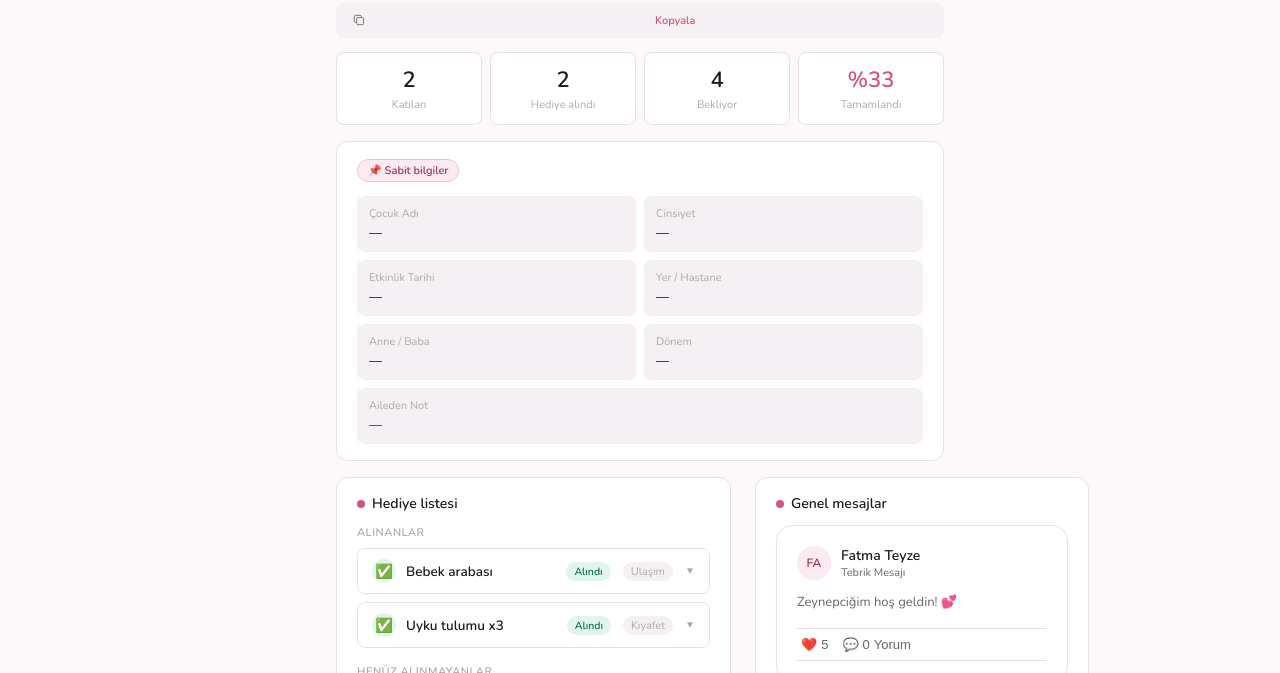
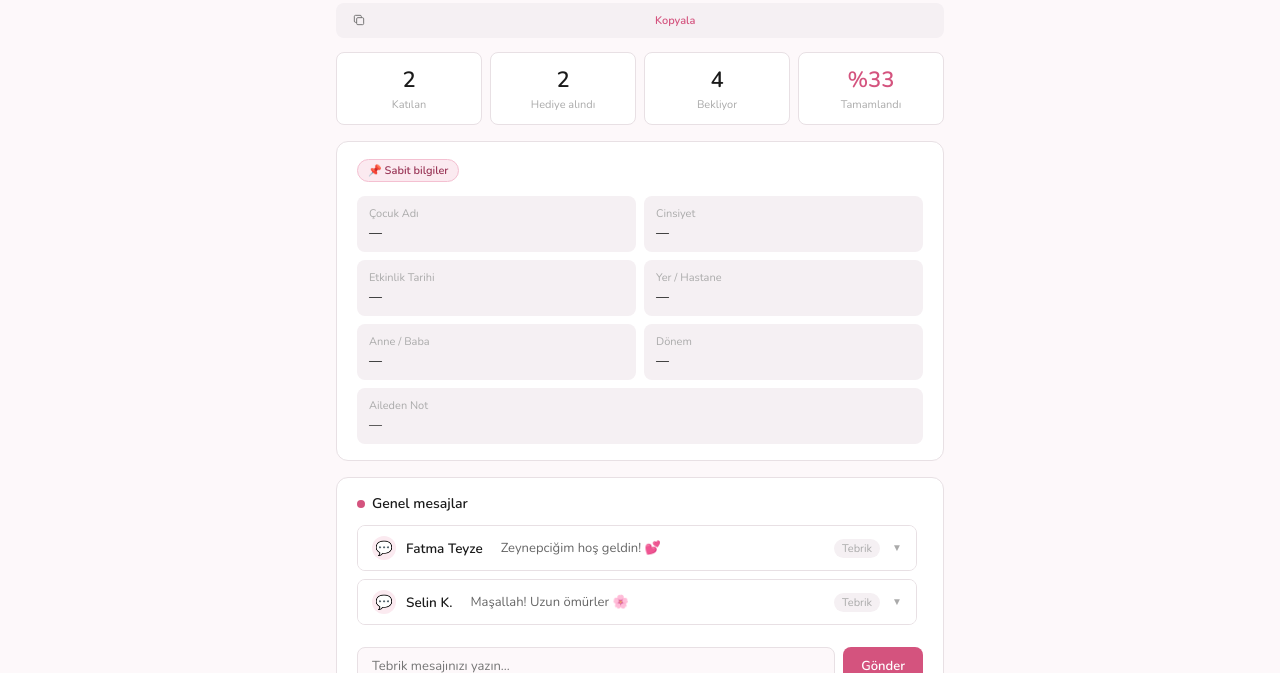
Before and after one commit to istikbalt/gozbebegim, a plain HTML site: page frontend/profil.html in a window 1280 px wide. Shown: the part 279-952 px from the top of the page. Drawn offline with nearby package versions, Linux system fonts and the light colour scheme; files whose address does not match are found by name.

Commit message:
feat: redesign profil.html to stacked layout with scrollable panels for messages and gifts in accordion format

```diff
--- a/frontend/profil.html
+++ b/frontend/profil.html
@@ -301,17 +301,10 @@
       background: var(--pink-dark);
     }
     .profile-content-grid {
-      display: grid;
-      grid-template-columns: 1.35fr 1fr;
+      display: flex;
+      flex-direction: column;
       gap: 1.5rem;
-      align-items: start;
       margin-top: 1rem;
-    }
-    @media(max-width:768px) {
-      .profile-content-grid {
-        grid-template-columns: 1fr;
-        gap: 1rem;
-      }
     }
 
     /* Gift Accordion Styles */
@@ -423,6 +416,109 @@
       margin-top: 10px;
       padding-top: 10px;
       border-top: var(--border);
+    }
+
+    /* Scrollable Panel & Message Accordion Styles */
+    .scrollable-panel {
+      max-height: 380px;
+      overflow-y: auto;
+      padding-right: 6px;
+      margin-bottom: 12px;
+    }
+    .scrollable-panel::-webkit-scrollbar {
+      width: 6px;
+    }
+    .scrollable-panel::-webkit-scrollbar-track {
+      background: transparent;
+    }
+    .scrollable-panel::-webkit-scrollbar-thumb {
+      background: var(--pink-border);
+      border-radius: 10px;
+    }
+    .scrollable-panel::-webkit-scrollbar-thumb:hover {
+      background: var(--pink);
+    }
+
+    .msg-accordion-card {
+      border: var(--border);
+      border-radius: var(--radius-sm);
+      margin-bottom: 8px;
+      background: var(--card-bg);
+      overflow: hidden;
+      transition: border-color 0.15s;
+    }
+    .msg-accordion-card:hover {
+      border-color: var(--pink-border);
+    }
+    .msg-acc-header {
+      display: flex;
+      align-items: center;
+      justify-content: space-between;
+      padding: 10px 14px;
+      cursor: pointer;
+      user-select: none;
+      background: var(--card-bg);
+    }
+    .msg-acc-left {
+      display: flex;
+      align-items: center;
+      gap: 10px;
+      min-width: 0;
+      flex: 1;
+    }
+    .msg-acc-icon {
+      font-size: 14px;
+      width: 24px;
+      height: 24px;
+      border-radius: 50%;
+      display: flex;
+      align-items: center;
+      justify-content: center;
+      flex-shrink: 0;
+      background: var(--pink-light);
+      color: var(--pink-dark);
+    }
+    .msg-acc-name {
+      font-size: 13.5px;
+      font-weight: 600;
+      color: var(--text);
+      white-space: nowrap;
+    }
+    .msg-acc-preview {
+      font-size: 13px;
+      color: var(--text-sec);
+      white-space: nowrap;
+      overflow: hidden;
+      text-overflow: ellipsis;
+      margin-left: 8px;
+      flex: 1;
+    }
+    .msg-acc-right {
+      display: flex;
+      align-items: center;
+      gap: 12px;
+      flex-shrink: 0;
+    }
+    .msg-acc-date {
+      font-size: 11px;
+      color: var(--text-ter);
+      background: var(--surface);
+      padding: 2px 8px;
+      border-radius: 10px;
+      white-space: nowrap;
+    }
+    .msg-acc-chevron {
+      font-size: 10px;
+      color: var(--text-ter);
+      transition: transform 0.2s;
+    }
+    .msg-accordion-card.open .msg-acc-chevron {
+      transform: rotate(180deg);
+    }
+    .msg-acc-body {
+      border-top: var(--border);
+      background: var(--surface);
+      padding: 12px 14px;
     }
 
     @media(max-width:480px) {
@@ -481,14 +577,31 @@
   </div>
 
   <div class="profile-content-grid">
-    <!-- Hediye Listesi Kolonu -->
+    <!-- Genel Mesaj Panosu Kolonu (Üstte) -->
+    <div class="card">
+      <div class="sec-title"><div class="dot"></div> Genel mesajlar</div>
+      <div class="scrollable-panel">
+        <div class="msg-list" id="msgList"></div>
+      </div>
+      <div class="input-row">
+        <input type="text" id="genInput" placeholder="Tebrik mesajınızı yazın..." />
+        <button class="send-btn" onclick="openMsgModal()">Gönder</button>
+      </div>
+    </div>
+
+    <!-- Hediye Listesi Kolonu (Altta) -->
     <div class="card">
       <div class="sec-title"><div class="dot"></div> Hediye listesi</div>
+
+      <div class="scrollable-panel">
         <div style="font-size:11px;color:var(--text-ter);font-weight:600;letter-spacing:.5px;margin-bottom:8px;text-transform:uppercase">Alınanlar</div>
         <div id="boughtGiftsList"></div>
+
         <div style="font-size:11px;color:var(--text-ter);font-weight:600;letter-spacing:.5px;margin:1rem 0 8px;text-transform:uppercase">Henüz alınmayanlar</div>
         <div id="openGiftsList"></div>
-      <div class="gift-card dashed">
+      </div>
+
+      <div class="gift-card dashed" style="margin-top: 12px;">
         <div class="gift-main">
           <div class="gift-icon g-open">＋</div>
           <div class="gift-info">
@@ -497,16 +610,6 @@
           </div>
           <button class="add-btn" onclick="openManualModal()">Ekle</button>
         </div>
-      </div>
-    </div>
-
-    <!-- Genel Mesaj Panosu Kolonu -->
-    <div class="card">
-      <div class="sec-title"><div class="dot"></div> Genel mesajlar</div>
-      <div class="msg-list" id="msgList"></div>
-      <div class="input-row">
-        <input type="text" id="genInput" placeholder="Tebrik mesajınızı yazın..." />
-        <button class="send-btn" onclick="openMsgModal()">Gönder</button>
       </div>
     </div>
   </div>
@@ -749,6 +852,14 @@
   function toggleGiftAccordion(headerEl) {
     const card = headerEl.closest(".gift-accordion-card");
     const body = card.querySelector(".gift-acc-body");
+    if (!body) return;
+    const isOpen = card.classList.toggle("open");
+    body.style.display = isOpen ? "block" : "none";
+  }
+
+  function toggleMsgAccordion(headerEl) {
+    const card = headerEl.closest(".msg-accordion-card");
+    const body = card.querySelector(".msg-acc-body");
     if (!body) return;
     const isOpen = card.classList.toggle("open");
     body.style.display = isOpen ? "block" : "none";
@@ -910,36 +1021,50 @@
     const list = document.getElementById("msgList");
     if (!list) return;
     const div = document.createElement("div");
-    div.className = "msg-card-premium";
+    div.className = "msg-accordion-card";
     const initials = name.substring(0, 2).toUpperCase();
 
     // Yeni atıldığı için kesinlikle kullanıcıya aittir!
     const actionButtons = `
-      <button class="act-btn-like" style="margin-left: 10px; color: var(--pink);" onclick="startEditMessage(${id}, this)">✏️ Düzenle</button>
-      <button class="act-btn-like" style="margin-left: 10px; color: #E24B4A;" onclick="deleteMessage(${id}, this)">🗑️ Sil</button>
+      <button class="gift-act" style="color: var(--pink);" onclick="startEditMessage(${id}, this)">✏️ Düzenle</button>
+      <button class="gift-act" style="color: #E24B4A;" onclick="deleteMessage(${id}, this)">🗑️ Sil</button>
     `;
 
     div.innerHTML = `
-      <div class="msg-header-row">
-        <div class="avatar" style="background:var(--pink-light);color:var(--pink-dark)">${initials}</div>
-        <div class="msg-meta-info">
-          <span class="msg-name">${name}</span>
-          <span class="msg-date">şimdi</span>
-        </div>
-      </div>
-      <div class="msg-body" data-id="${id}">
-        <div class="msg-text">${msg}</div>
-      </div>
-      <div class="msg-actions-row">
-        <button class="act-btn-like" onclick="likeMessage(this,${id})">❤️ <span>0</span></button>
-        <button class="act-btn-comment" onclick="toggleCommentSection(${id})">💬 <span>0</span> Yorum</button>
+      <!-- Excel-like Thin Header -->
+      <div class="msg-acc-header" onclick="toggleMsgAccordion(this)">
+        <div class="msg-acc-left">
+          <span class="msg-acc-icon">💬</span>
+          <span class="msg-acc-name">${name}</span>
+          <span class="msg-acc-preview">${msg}</span>
+        </div>
+        <div class="msg-acc-right">
+          <span class="msg-acc-date">şimdi</span>
+          <span class="msg-acc-chevron">▼</span>
+        </div>
+      </div>
+
+      <!-- Collapsible Body -->
+      <div class="msg-acc-body" style="display: none;">
+        <div class="msg-body" data-id="${id}" style="margin-bottom: 12px;">
+          <div class="msg-text" style="font-size: 13.5px; line-height: 1.5; color: var(--text);">${msg}</div>
+        </div>
+
+        <div class="gift-acc-footer-actions" style="margin-top: 0; padding-top: 0; border-top: none; gap: 14px;">
+          <button class="gift-act" onclick="likeMessage(this,${id})">❤️ <span>0</span></button>
+          <button class="gift-act" onclick="toggleCommentSection(${id})">💬 <span>0</span> Yorum</button>
           ${actionButtons}
         </div>
-      <div class="msg-comments-section" id="comments-section-${id}" style="display: none;">
-        <div class="msg-replies-list" id="replies-list-${id}"></div>
-        <div class="inline-comment-bar">
-          <input type="text" id="comment-input-${id}" placeholder="Bir yorum yaz..." onkeypress="handleCommentKeyPress(event, ${id})" />
-          <button onclick="submitInlineComment(${id})">Gönder</button>
+
+        <!-- Yorumlar Bölümü -->
+        <div class="msg-comments-section" id="comments-section-${id}" style="display: none; margin-top: 12px;">
+          <div class="msg-replies-list" id="replies-list-${id}" style="display: flex; flex-direction: column; gap: 8px;"></div>
+
+          <!-- Inline Comment Input Bar -->
+          <div class="inline-comment-bar" style="margin-top: 8px;">
+            <input type="text" id="comment-input-${id}" placeholder="Bir yorum yaz..." onkeypress="handleCommentKeyPress(event, ${id})" style="font-size: 12px;" />
+            <button onclick="submitInlineComment(${id})" style="font-size: 12px; padding: 4px 10px;">Gönder</button>
+          </div>
         </div>
       </div>
     `;
@@ -1567,15 +1692,15 @@
 
     roots.forEach(msg => {
       const div = document.createElement("div");
-      div.className = "msg-card-premium";
+      div.className = "msg-accordion-card";
       const initials = msg.user_name.substring(0,2).toUpperCase();
       const msgReplies = replies.filter(r => r.parent_id === msg.id);
 
       let actionButtons = "";
       if (currentUser && msg.user_name === currentUserName) {
         actionButtons = `
-          <button class="act-btn-like" style="margin-left: 10px; color: var(--pink);" onclick="startEditMessage(${msg.id}, this)">✏️ Düzenle</button>
-          <button class="act-btn-like" style="margin-left: 10px; color: #E24B4A;" onclick="deleteMessage(${msg.id}, this)">🗑️ Sil</button>
+          <button class="gift-act" style="color: var(--pink);" onclick="startEditMessage(${msg.id}, this)">✏️ Düzenle</button>
+          <button class="gift-act" style="color: #E24B4A;" onclick="deleteMessage(${msg.id}, this)">🗑️ Sil</button>
         `;
       }
 
@@ -1604,32 +1729,42 @@
       }).join("");
 
       div.innerHTML = `
-        <div class="msg-header-row">
-          <div class="avatar" style="background:var(--pink-light);color:var(--pink-dark)">${initials}</div>
-          <div class="msg-meta-info">
-            <span class="msg-name">${msg.user_name}</span>
-            <span class="msg-date">Tebrik Mesajı</span>
-          </div>
-        </div>
-        <div class="msg-body" data-id="${msg.id}">
-          <div class="msg-text">${msg.message}</div>
-        </div>
-        <div class="msg-actions-row">
-          <button class="act-btn-like" onclick="likeMessage(this,${msg.id})">❤️ <span>${msg.likes||0}</span></button>
-          <button class="act-btn-comment" onclick="toggleCommentSection(${msg.id})">💬 <span>${msgReplies.length}</span> Yorum</button>
+        <!-- Excel-like Thin Header -->
+        <div class="msg-acc-header" onclick="toggleMsgAccordion(this)">
+          <div class="msg-acc-left">
+            <span class="msg-acc-icon">💬</span>
+            <span class="msg-acc-name">${msg.user_name}</span>
+            <span class="msg-acc-preview">${msg.message}</span>
+          </div>
+          <div class="msg-acc-right">
+            <span class="msg-acc-date">Tebrik</span>
+            <span class="msg-acc-chevron">▼</span>
+          </div>
+        </div>
+
+        <!-- Collapsible Body -->
+        <div class="msg-acc-body" style="display: none;">
+          <div class="msg-body" data-id="${msg.id}" style="margin-bottom: 12px;">
+            <div class="msg-text" style="font-size: 13.5px; line-height: 1.5; color: var(--text);">${msg.message}</div>
+          </div>
+
+          <div class="gift-acc-footer-actions" style="margin-top: 0; padding-top: 0; border-top: none; gap: 14px;">
+            <button class="gift-act" onclick="likeMessage(this,${msg.id})">❤️ <span>${msg.likes||0}</span></button>
+            <button class="gift-act" onclick="toggleCommentSection(${msg.id})">💬 <span>${msgReplies.length}</span> Yorum</button>
             ${actionButtons}
           </div>
 
           <!-- Yorumlar Bölümü -->
-        <div class="msg-comments-section" id="comments-section-${msg.id}" style="display: none;">
-          <div class="msg-replies-list" id="replies-list-${msg.id}">
+          <div class="msg-comments-section" id="comments-section-${msg.id}" style="display: none; margin-top: 12px;">
+            <div class="msg-replies-list" id="replies-list-${msg.id}" style="display: flex; flex-direction: column; gap: 8px;">
               ${repliesHtml}
             </div>
 
             <!-- Inline Comment Input Bar -->
-          <div class="inline-comment-bar">
-            <input type="text" id="comment-input-${msg.id}" placeholder="Bir yorum yaz..." onkeypress="handleCommentKeyPress(event, ${msg.id})" />
-            <button onclick="submitInlineComment(${msg.id})">Gönder</button>
+            <div class="inline-comment-bar" style="margin-top: 8px;">
+              <input type="text" id="comment-input-${msg.id}" placeholder="Bir yorum yaz..." onkeypress="handleCommentKeyPress(event, ${msg.id})" style="font-size: 12px;" />
+              <button onclick="submitInlineComment(${msg.id})" style="font-size: 12px; padding: 4px 10px;">Gönder</button>
+            </div>
           </div>
         </div>
       `;
@@ -1815,7 +1950,7 @@
       method: "DELETE"
     }).then(r => r.json()).then(d => {
       if (d.success) {
-        const msgItem = btn.closest(".msg-card-premium") || btn.closest(".reply-bubble");
+        const msgItem = btn.closest(".msg-accordion-card") || btn.closest(".reply-bubble");
         if (msgItem.classList.contains("reply-bubble")) {
           const list = msgItem.closest(".msg-replies-list");
           if (list) {
```
Lines whose indentation alone changed are shown as unchanged.
